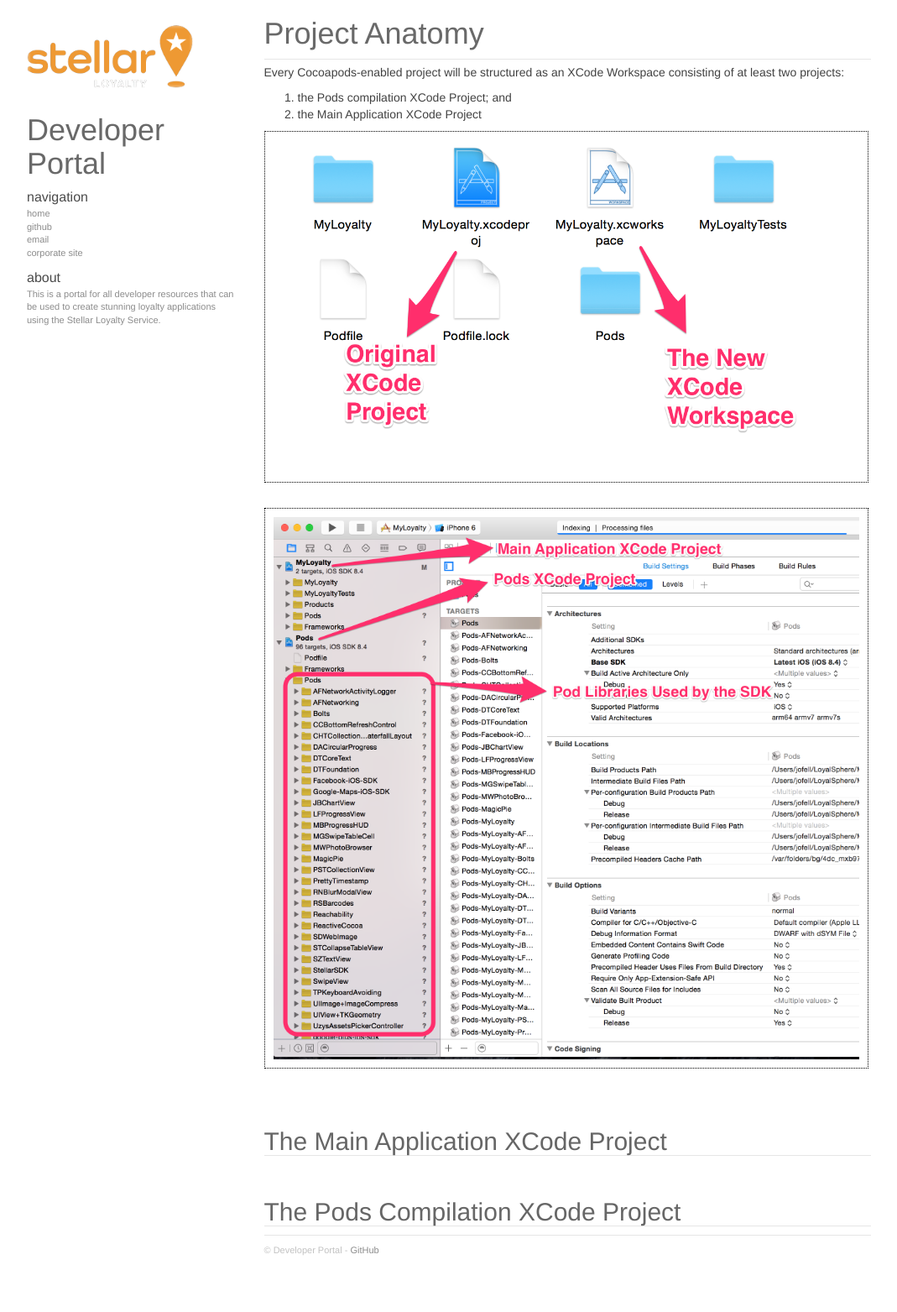
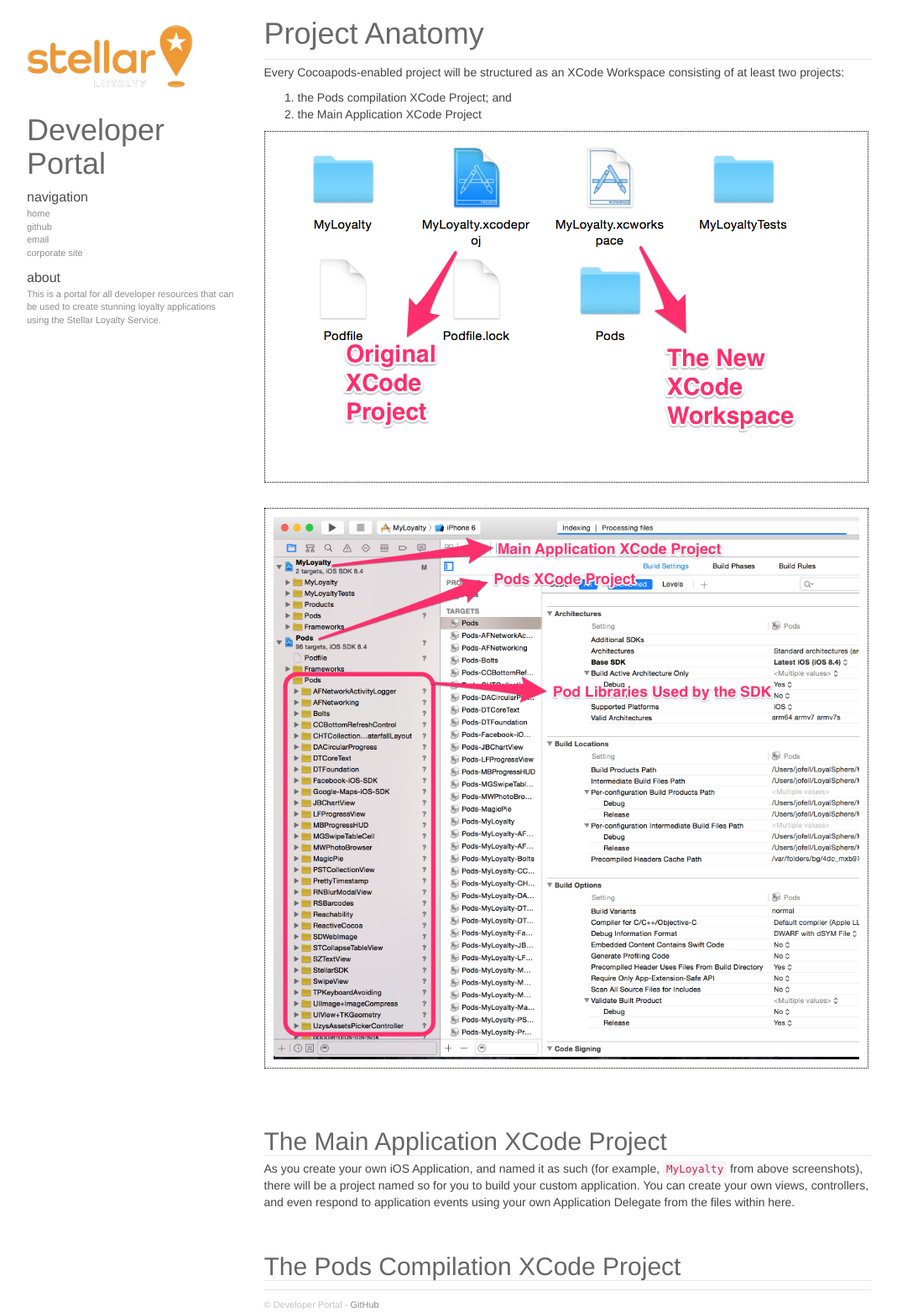
Before and after one commit to jofell/stellar-dev, a Jekyll site: the page built from _ios_sdk/pages/01_project_anatomy.md, in a window 1280 px wide. Shown: the whole page at 84% size, without its empty margins (58-1127 px from the left). Built offline with Jekyll 4.4.1, drawn with Linux system fonts in a browser that asks for light colours; nearby versions of some CDN libraries; Markdown is read by kramdown in place of the engine named in the settings; before the commit the page ends 1498 px from its top, so only the background shows below that.

Commit message:
Adding intro on first section of the article

```diff
--- a/_ios_sdk/pages/01_project_anatomy.md
+++ b/_ios_sdk/pages/01_project_anatomy.md
@@ -14,4 +14,6 @@
 
 ## The Main Application XCode Project
 
+As you create your own iOS Application, and named it as such (for example, `MyLoyalty` from above screenshots), there will be a project named so for you to build your custom application. You can create your own views, controllers, and even respond to application events using your own Application Delegate from the files within here.
+
 ## The Pods Compilation XCode Project
```
